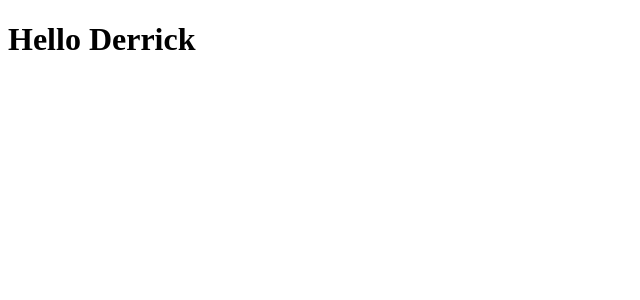
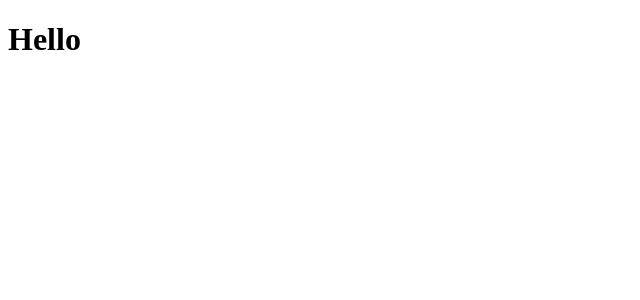
Before and after one commit to Tech1989plus1/DerrickMarshall, a React app: page / in a window 1280 px wide. Shown: the top 300 px of the page, without its empty margins (0-640 px from the left). Built offline with nearby package versions, Linux system fonts and the light colour scheme; the HTML template or start-up script is replaced by a standard one.

Commit message:
starting development soon

```diff
--- a/client/src/components/App.jsx
+++ b/client/src/components/App.jsx
@@ -4,7 +4,7 @@ const App = () => {
   return (
     <div className="app">
       <React.Fragment>
-
+        <h1>Hello</h1>
       </React.Fragment>
     </div>
   )
--- a/client/src/index.jsx
+++ b/client/src/index.jsx
@@ -3,13 +3,12 @@ import ReactDOM from 'react-dom';
 import { Provider } from 'react-redux';
 
 import store from './store/store.jsx';
-
-const hello = <h1>Hello Derrick</h1>
+import App from './components/App.jsx';
 
 ReactDOM.render(
   <React.StrictMode>
     <Provider store={store}>
-      {hello}
+      <App/>
     </Provider>
   </React.StrictMode>
   ,document.getElementById('root'));
```
Also changed, not shown: 2 other files (tests, documents, lock files or other folders).
